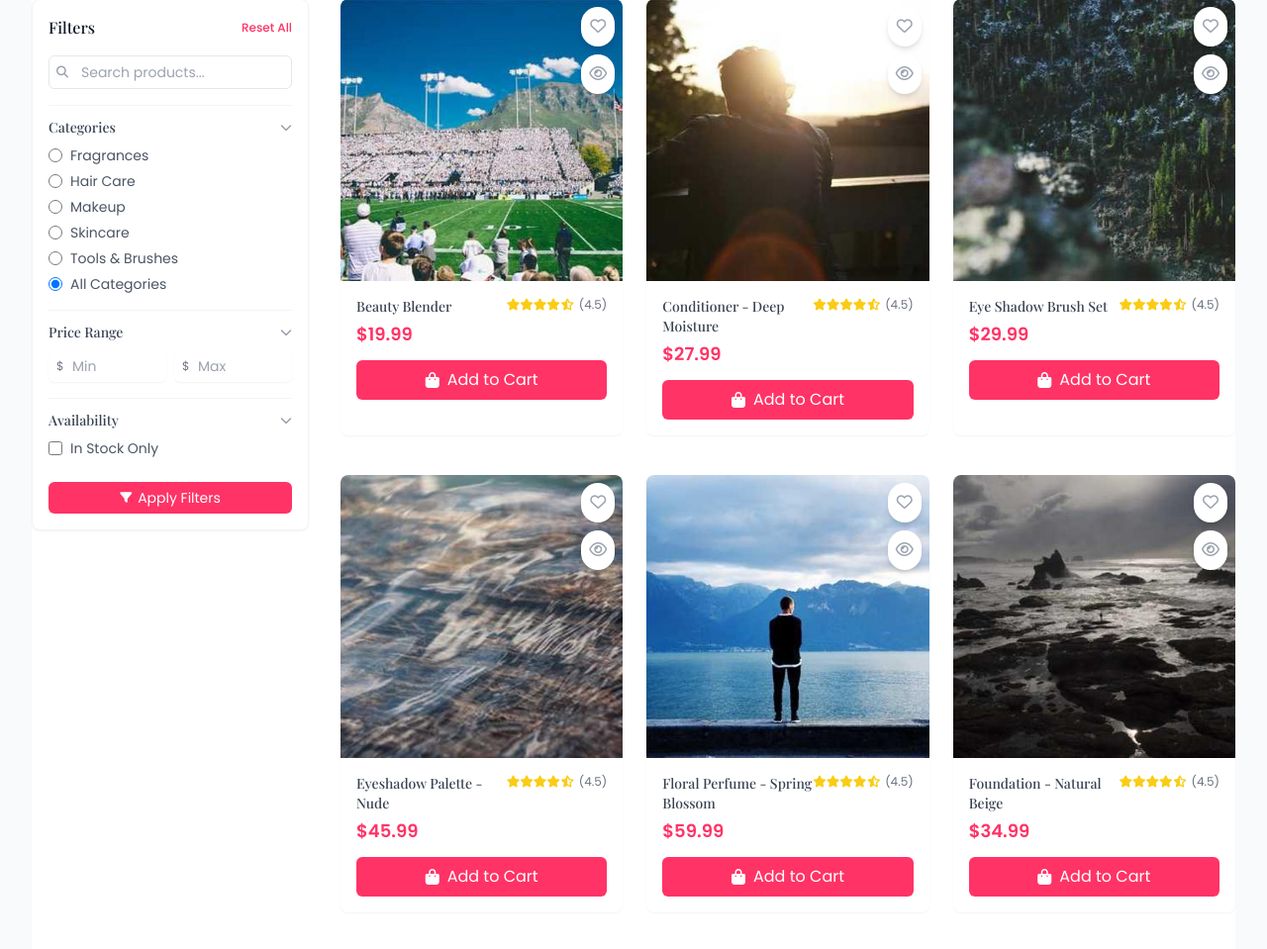
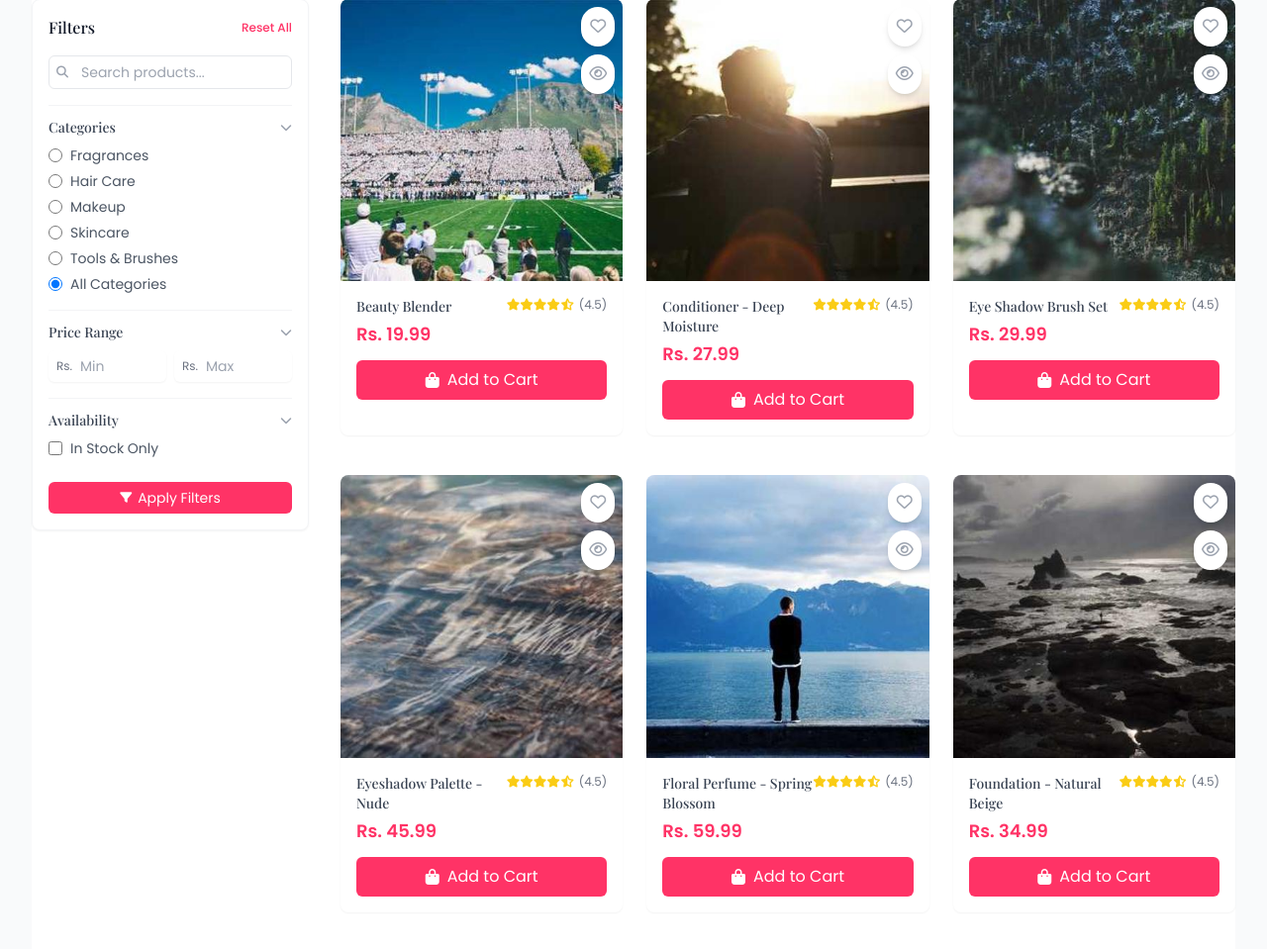
Before and after one commit to Git-Sohail/Cosmetic-Store, a Django app: a page that uses templates/products/product_list.html in a window 1280 px wide. Shown: the part 919-1878 px from the top of the page at 99% size. Run offline with Django 5.2, Linux system fonts and the light colour scheme; data comes from the database, SQL or seed files in the repository; parts of the project's set-up code (start-up, migrations or seed data) failed here and were passed over; some libraries are stand-ins or nearby versions.

Commit message:
Update currency from $ to Rs. for Nepal market

```diff
--- a/templates/products/product_detail.html
+++ b/templates/products/product_detail.html
@@ -104,7 +104,7 @@
 
                 <!-- Price -->
                 <div class="mt-4">
-                    <p class="text-3xl text-brand-500 font-bold">${{ product.price }}</p>
+                    <p class="text-3xl text-brand-500 font-bold">Rs. {{ product.price }}</p>
                     {% if product.stock <= 5 and product.stock > 0 %}
                     <p class="mt-1 text-sm text-yellow-600">
                         <i class="fas fa-exclamation-circle mr-1"></i>
--- a/templates/products/product_list.html
+++ b/templates/products/product_list.html
@@ -196,16 +196,16 @@
                             <div id="price-collapse" class="grid grid-cols-2 gap-2">
                                 <div>
                                     <div class="relative">
-                                        <span class="absolute inset-y-0 left-0 pl-2 flex items-center text-gray-500 text-xs">$</span>
+                                        <span class="absolute inset-y-0 left-0 pl-2 flex items-center text-gray-500 text-xs">Rs.</span>
                                         <input type="number" id="min_price" name="min_price" value="{{ min_price }}" min="0" step="0.01" placeholder="Min"
-                                            class="w-full pl-6 pr-2 py-1.5 text-sm border-gray-200 rounded-md shadow-sm focus:ring-1 focus:ring-brand-500 focus:border-brand-500">
+                                            class="w-full pl-8 pr-2 py-1.5 text-sm border-gray-200 rounded-md shadow-sm focus:ring-1 focus:ring-brand-500 focus:border-brand-500">
                                     </div>
                                 </div>
                                 <div>
                                     <div class="relative">
-                                        <span class="absolute inset-y-0 left-0 pl-2 flex items-center text-gray-500 text-xs">$</span>
+                                        <span class="absolute inset-y-0 left-0 pl-2 flex items-center text-gray-500 text-xs">Rs.</span>
                                         <input type="number" id="max_price" name="max_price" value="{{ max_price }}" min="0" step="0.01" placeholder="Max"
-                                            class="w-full pl-6 pr-2 py-1.5 text-sm border-gray-200 rounded-md shadow-sm focus:ring-1 focus:ring-brand-500 focus:border-brand-500">
+                                            class="w-full pl-8 pr-2 py-1.5 text-sm border-gray-200 rounded-md shadow-sm focus:ring-1 focus:ring-brand-500 focus:border-brand-500">
                                     </div>
                                 </div>
                             </div>
@@ -287,7 +287,7 @@
                                     <span class="text-xs text-gray-500 ml-1">(4.5)</span>
                                 </div>
                             </div>
-                            <p class="mt-1 text-lg font-semibold text-brand-500">${{ product.price }}</p>
+                            <p class="mt-1 text-lg font-semibold text-brand-500">Rs. {{ product.price }}</p>
                             <form action="{% url 'cart:cart_add' product.id %}" method="post" class="mt-3">
                                 {% csrf_token %}
                                 <input type="hidden" name="quantity" value="1">
@@ -486,7 +486,7 @@
                     .then(response => response.json())
                     .then(data => {
                         document.getElementById('modal-product-name').textContent = data.name;
-                        document.getElementById('modal-product-price').textContent = `$${data.price}`;
+                        document.getElementById('modal-product-price').textContent = `Rs. ${data.price}`;
                         document.getElementById('modal-product-description').textContent = data.description;
 
                         if (data.in_stock) {
```
